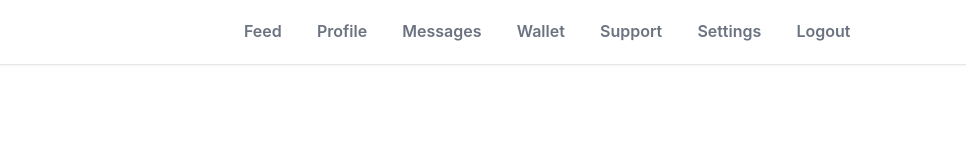
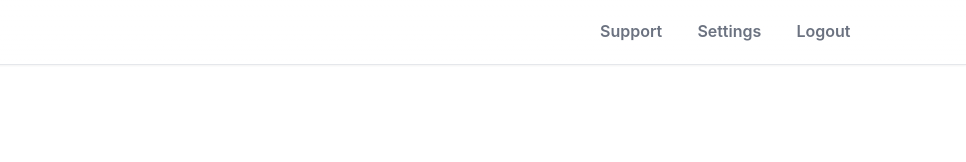
Before and after one commit to supremeamerapplication/PrimeMar, a website: page public/index.html in a window 1280 px wide. Shown: the top 162 px of the page, 314-1280 px from the left. Drawn offline with Linux system fonts and the light colour scheme.

Commit message:
Update index.html

```diff
--- a/public/index.html
+++ b/public/index.html
@@ -16,10 +16,7 @@
                     <span>PrimeMar</span>
                 </div>
                 <div class="nav-menu" id="navMenu">
-                    <a href="./feed.html" class="nav-link">Feed</a>
-                    <a href="./profile.html" class="nav-link">Profile</a>
-                    <a href="./messages.html" class="nav-link">Messages</a>
-                    <a href="./wallet.html" class="nav-link">Wallet</a>
+
                     <a href="./support.html" class="nav-link">Support</a>
                     <a href="javascript:void(0)" class="nav-link" id="settingsLink">Settings</a>
                     <a href="javascript:void(0)" class="nav-link" id="logoutLink">Logout</a>
```
